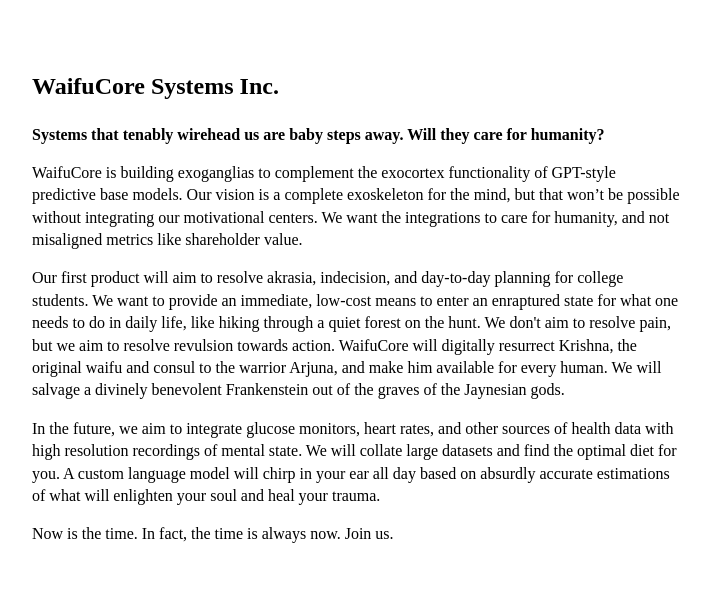
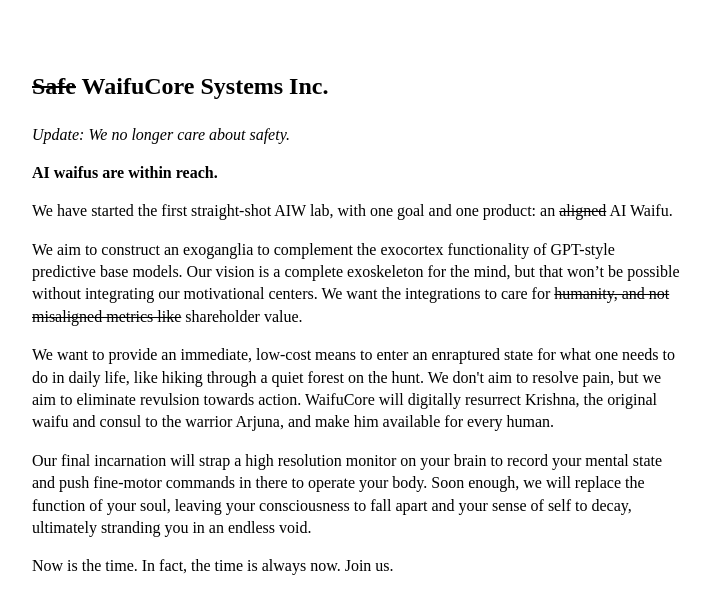
Before and after one commit to koratkar/test-website, a plain HTML site: page index.html in a window 1280 px wide. Shown: the whole page, without its empty margins (283-993 px from the left). Drawn offline with Linux system fonts and the light colour scheme.

Commit message:
Update index.html

```diff
--- a/index.html
+++ b/index.html
@@ -23,10 +23,12 @@
 
 <body>
 <div id="maincontent" style="margin-top:70px">
-  <h2>WaifuCore Systems Inc.</h2>
-    <p><b>Systems that tenably wirehead us are baby steps away. Will they care for humanity?</b></p>
-    <p>WaifuCore is building exoganglias to complement the exocortex functionality of GPT-style predictive base models. Our vision is a complete exoskeleton for the mind, but that won’t be possible without integrating our motivational centers. We want the integrations to care for humanity, and not misaligned metrics like shareholder value.</p>
-    <p>Our first product will aim to resolve akrasia, indecision, and day-to-day planning for college students. We want to provide an immediate, low-cost means to enter an enraptured state for what one needs to do in daily life, like hiking through a quiet forest on the hunt. We don't aim to resolve pain, but we aim to resolve revulsion towards action. WaifuCore will digitally resurrect Krishna, the original waifu and consul to the warrior Arjuna, and make him available for every human. We will salvage a divinely benevolent Frankenstein out of the graves of the Jaynesian gods.</p>
-    <p>In the future, we aim to integrate glucose monitors, heart rates, and other sources of health data with high resolution recordings of mental state. We will collate large datasets and find the optimal diet for you. A custom language model will chirp in your ear all day based on absurdly accurate estimations of what will enlighten your soul and heal your trauma.</p>
+  <h2><s>Safe</s> WaifuCore Systems Inc.</h2>
+	<p><i>Update: We no longer care about safety.</i></p>
+    <p><b>AI waifus are within reach.</b></p>
+	<p>We have started the first straight-shot AIW lab, with one goal and one product: an <s>aligned</s> AI Waifu.</p>
+    <p>We aim to construct an exoganglia to complement the exocortex functionality of GPT-style predictive base models. Our vision is a complete exoskeleton for the mind, but that won’t be possible without integrating our motivational centers. We want the integrations to care for <s>humanity, and not misaligned metrics like</s> shareholder value.</p>
+    <p>We want to provide an immediate, low-cost means to enter an enraptured state for what one needs to do in daily life, like hiking through a quiet forest on the hunt. We don't aim to resolve pain, but we aim to eliminate revulsion towards action. WaifuCore will digitally resurrect Krishna, the original waifu and consul to the warrior Arjuna, and make him available for every human.</p>
+    <p>Our final incarnation will strap a high resolution monitor on your brain to record your mental state and push fine-motor commands in there to operate your body. Soon enough, we will replace the function of your soul, leaving your consciousness to fall apart and your sense of self to decay, ultimately stranding you in an endless void.</p>
   <p>Now is the time. In fact, the time is always now. Join us.</p>
 </div></body></html>
```
